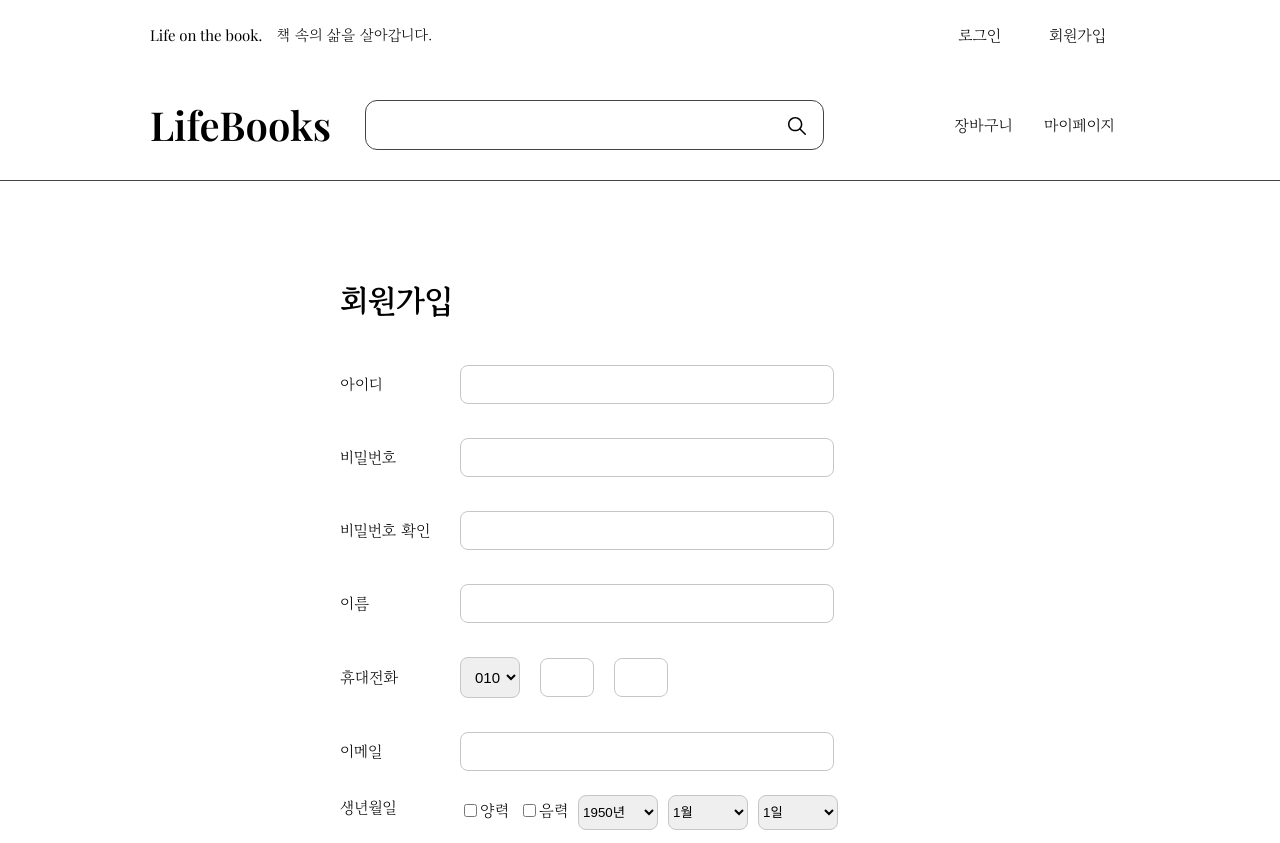
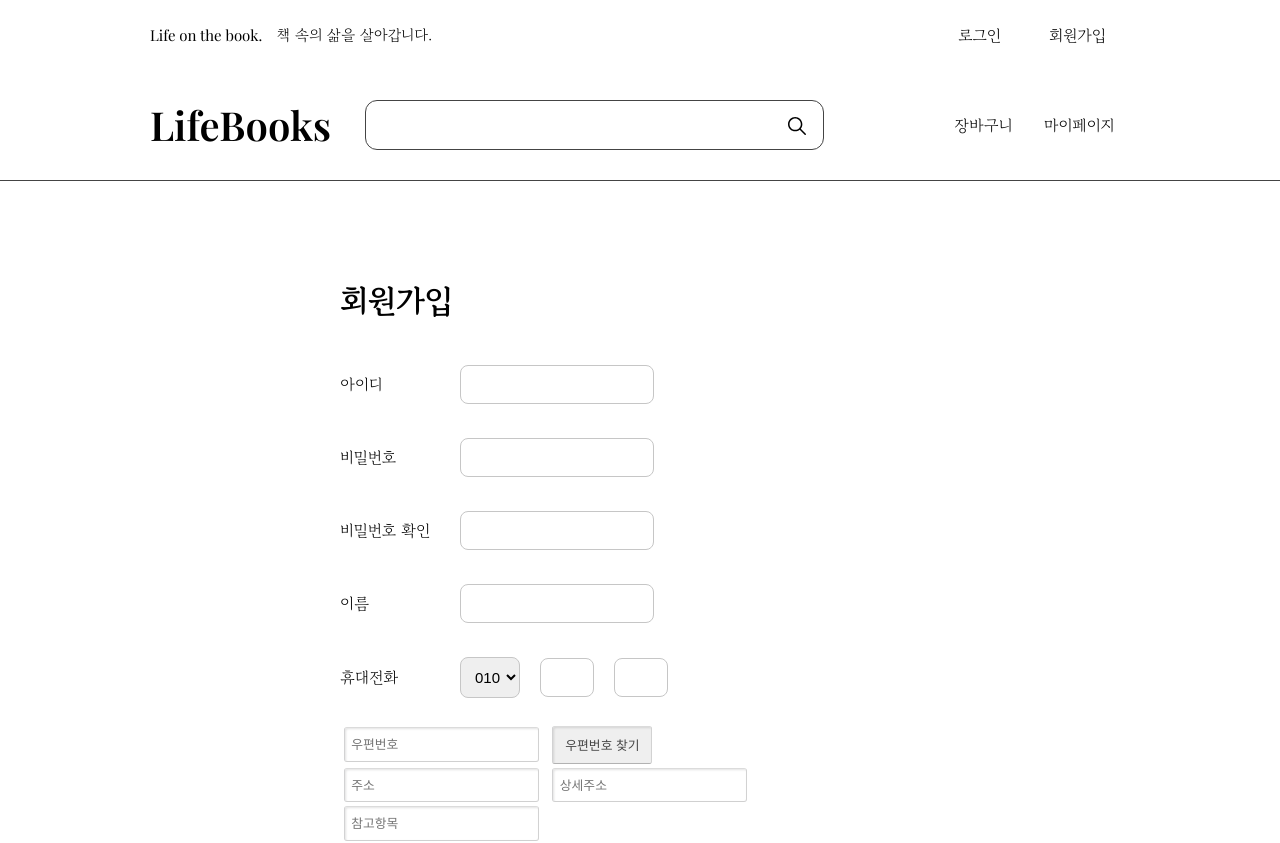
Before and after one commit to jijisss/bookStore, a React (Create React App) app: page /join-detail in a window 1280 px wide. Shown: the top 843 px of the page. Built offline with nearby package versions, Linux system fonts and the light colour scheme.

Commit message:
Edit JoinDetailPage.js

```diff
--- a/package.json
+++ b/package.json
@@ -8,8 +8,10 @@
     "@testing-library/user-event": "^13.5.0",
     "jquery": "^3.6.3",
     "react": "^18.2.0",
+    "react-daum-postcode": "^3.1.1",
     "react-dom": "^18.2.0",
     "react-icons": "^4.7.1",
+    "react-modal": "^3.16.1",
     "react-router-dom": "^6.8.1",
     "react-scripts": "5.0.1",
     "styled-components": "^5.3.6",
--- /dev/null
+++ b/src/Components/Address.js
@@ -0,0 +1,27 @@
+import React, { useState } from 'react';
+import DaumPostCode from 'react-daum-postcode';
+
+const DaumPost = ( addressData ) => {
+    const handleComplete = (data) => {
+        let fullAddress = data.address;
+        let extraAddress = '';
+        if (data.addressType === 'R') {
+            if (data.bname !== '') {
+                extraAddress += data.bname;
+            }
+            if (data.buildingName !== '') {
+                extraAddress += (extraAddress !== '' ? `, ${data.buildingName}` : data.buildingName);
+            }
+            fullAddress += (extraAddress !== '' ? ` (${extraAddress})` : '');
+        }
+        console.log(data)
+        //fullAddress -> 전체 주소반환
+        addressData.setAddressDatas({
+            zipCode : data.zonecode,
+            newAddress :  (data.userSelectedType === 'R' ? data.roadAddress : data.jibunAddress)
+        });
+    }
+    return (<DaumPostCode onComplete={handleComplete} className="post-code" />);
+}
+
+export default DaumPost;
--- a/src/Components/JoinDetailPage.css
+++ b/src/Components/JoinDetailPage.css
@@ -23,7 +23,7 @@
   margin-bottom: 15px;
 }
 .info-form-input {
-  width: 60%;
+  width: 30%;
   height: 35px;
   padding-left: 10px;
   margin-top: 10px;
@@ -41,7 +41,48 @@
   height: 41px;
   width: 60px;
 }
-.additory-info {
+#popup-close-btn {
+  padding: 0.2rem 0.55rem;
+  border:1px solid #c2c2c2;
+  background: none;
+  font-size: 1.4rem;
+  color: #c2c2c2;
+  float: right;
+}
+.user-address-input {
+    height: 20px;
+    margin: 0.3em 10px 0 0.3em;
+    font-size: 1em;
+    padding: 0.5em;
+    border: 1px solid #ccc;
+    border-radius: 3px;
+    border-color: #dbdbdb #d2d2d2 #d0d0d0 #d2d2d3;
+    box-shadow: inset 0.1em 0.1em 0.15em rgb(0 0 0 / 10%);
+    vertical-align: middle;
+    line-height: 1.25em;
+    outline: 0;
+    font-size: 0.8rem;
+}
+.ads-btn {
+  width: 100px;
+  height: 20px;
+  height: 38px;
+  line-height: 25px;
+  font-size: 0.8rem;
+  border: 1px solid #ccc;
+  border-color: #dbdbdb #d2d2d2 #b2b2b2 #d2d2d3;
+  cursor: pointer;
+  color: #464646;
+  border-radius: 0.2em;
+  vertical-align: middle;
+}
+.ads-btn:hover {
+  color: #464646;
+  text-decoration: none;
+  background-image: -webkit-gradient(linear,left top,left bottom,from(#fff),to(#e5e5e5));
+}
+.post-code {
+
 }
 .additory-info ul {
   display: flex;
--- a/src/Components/Tab.js
+++ b/src/Components/Tab.js
@@ -21,7 +21,7 @@ export default function Tab() {
       ),
       tabCont: (
         <div className="tabContent">
-          <p className="using-phoneNumber">휴대폰 번호로 찾기</p>
+          <p className="using-phoneNumber">이메일로 찾기</p>
           <form className="find-id-form find-form">
             <ul>
               <li>
@@ -37,10 +37,10 @@ export default function Tab() {
                 <input placeholder="생년월일 8자리를 입력해주세요." />
               </li>
               <li>
-                <label className="input-title" name="user-phoneNumber">
-                  휴대폰 번호
+                <label className="input-title" name="user-email">
+                  이메일
                 </label>
-                <input placeholder="숫자만 입력해주세요." />
+                <input placeholder="이메일 주소를 입력해주세요." />
               </li>
               <button
                 className="confirm-btn"
@@ -67,7 +67,7 @@ export default function Tab() {
       ),
       tabCont: (
         <div className="tabContent">
-          <p className="using-phoneNumber">휴대폰 번호로 찾기</p>
+          <p className="using-phoneNumber">이메일로 찾기</p>
           <form className="find-password-form find-form">
             <ul>
               <li>
@@ -89,10 +89,10 @@ export default function Tab() {
                 <input placeholder="생년월일 8자리를 입력해주세요." />
               </li>
               <li>
-                <label className="input-title" name="user-phoneNumber">
-                  휴대폰 번호
+                <label className="input-title" name="user-email">
+                  이메일
                 </label>
-                <input placeholder="숫자만 입력해주세요." />
+                <input placeholder="이메일 주소를 입력해주세요." />
               </li>
               <button
                 className="confirm-btn"
--- a/src/pages/JoinDetailPage.js
+++ b/src/pages/JoinDetailPage.js
@@ -1,7 +1,18 @@
 import { Link } from "react-router-dom";
+import { useState } from "react";
+import Modal from 'react-modal';
 import "../components/JoinDetailPage.css";
+import Address from "../components/Address.js";
 
-function JoinDetailPage() {
+function JoinDetailPage({  }) {
+
+  const [modalIsOpen, setModalIsOpen] = useState(false);
+  const [addressData, setAddressData] = useState({});
+
+  const setAddressDatas = (text) => {
+    setAddressData(text);
+  }
+
   return (
     <div id="JoinDetail">
       <div className="JoinDetailWrap">
@@ -64,6 +75,19 @@ function JoinDetailPage() {
                 </select>
                 <input className="info-form-input" name="mobile-input" />
                 <input className="info-form-input" name="mobile-input" />
+              </li>
+              {/* 주소 입력창 */}
+              <li className="address-input">
+                <input type="text" id="sample4_postcode" name="zipCode" className="user-address-input info-form-input" defaultValue={addressData.zipCode} placeholder="우편번호" onClick={()=> setModalIsOpen(true)} />
+                <input type="button" name="searchZipCode" className="user-address-input info-form-input ads-btn" defaultValue={addressData.searchZipCode} value="우편번호 찾기" onClick={()=> setModalIsOpen(true)} /><br></br>
+                <input type="text" id="sample4_roadAddress" name="newAddress" className="user-address-input info-form-input" defaultValue={addressData.newAddress} placeholder="주소" onClick={()=> setModalIsOpen(true)} />
+                <span id="guide" style={{color:"#999", display:"none"}} onClick={()=> setModalIsOpen(true)}></span>
+                <input type="text" id="sample4_detailAddress" name="detailAddress" className="user-address-input info-form-input" placeholder="상세주소" />
+                <input type="text" id="sample4_extraAddress" name="reference" className="user-address-input info-form-input" placeholder="참고항목" />
+                <Modal isOpen={modalIsOpen} onRequestClose={() => setModalIsOpen(false)} ariaHideApp={false}>
+                <button id="popup-close-btn" onClick={()=> setModalIsOpen(false)}>X</button>
+                  <Address value={addressData} setAddressDatas={setAddressDatas}/>
+                </Modal>
               </li>
               <li className="enter-info-item">
                 <p className="input-name">이메일</p>
@@ -244,4 +268,5 @@ function JoinDetailPage() {
   );
 }
 
+
 export default JoinDetailPage;
```
Also changed, not shown: 1 other file (tests, documents, lock files or other folders).
